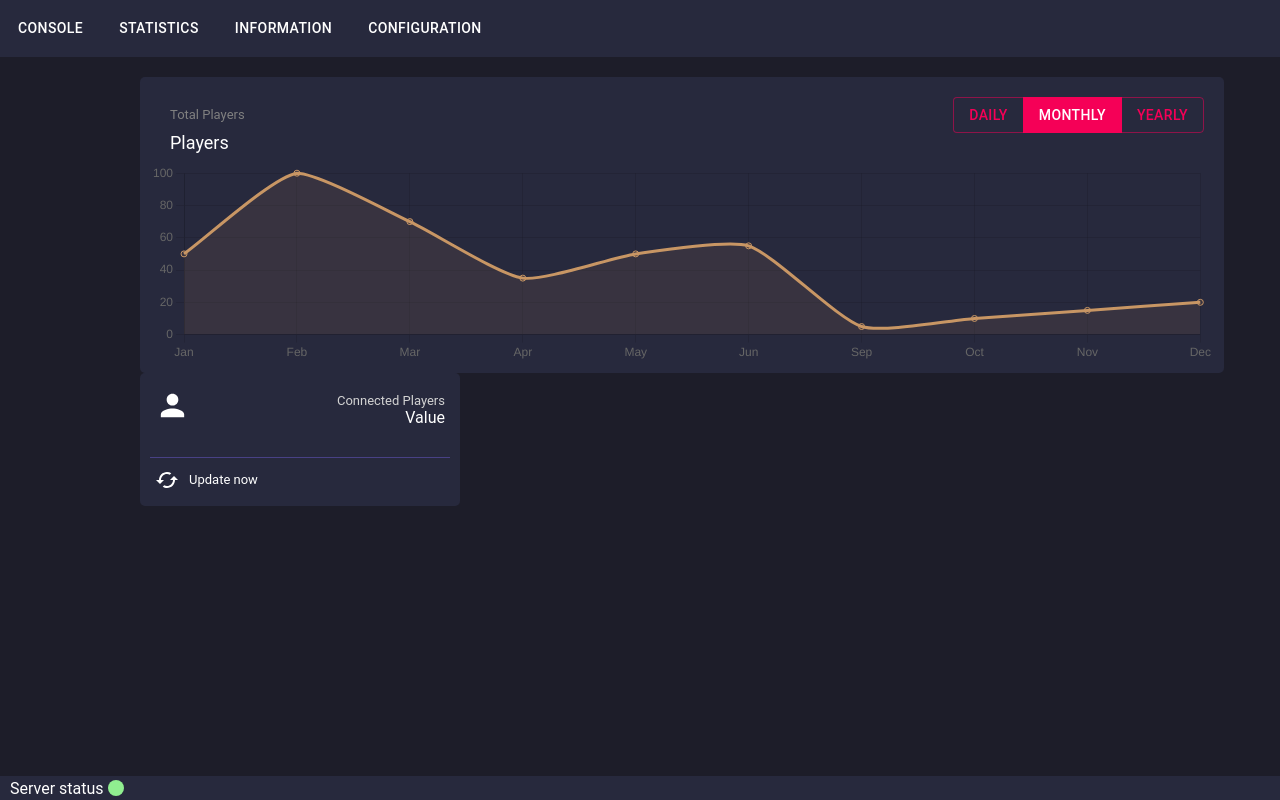
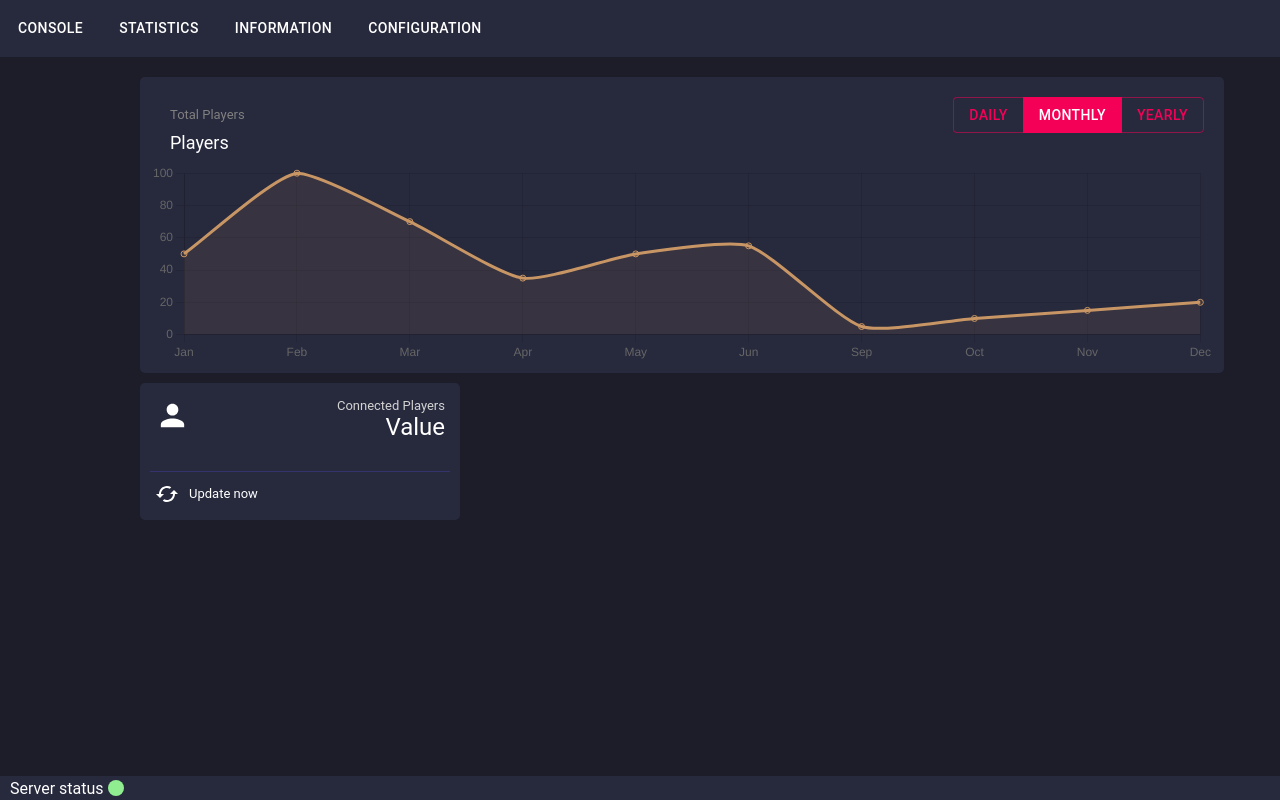
Before and after one commit to michalzard/Solaris, a React (Create React App) app: page /stats in a window 1280 px wide. Built offline with nearby package versions, Linux system fonts and the light colour scheme; no server answers.

Commit message:
statcard expects props now

```diff
--- a/src/components/Statistics/StatCard.jsx
+++ b/src/components/Statistics/StatCard.jsx
@@ -2,9 +2,9 @@ import React from 'react'
 import "./StatCard.scss";
 import AddIcon from '@material-ui/icons/Add';
 
-function StatCard({icon,actionIcon,title,value,desc}) {
+function StatCard({icon,actionIcon,title,value,desc,onClickCallback,className,id}) {
     return (
-        <div className="stat-card">
+        <div className={`stat-card ${className ? className : null}`} id={`${id ? id : null}`}>
 
         <div className="header">
         <span className="icon">{icon ? icon : <AddIcon fontSize={"large"}/>}</span>
@@ -15,7 +15,8 @@ function StatCard({icon,actionIcon,title,value,desc}) {
         </div>
 
         <div className="action">
-        <span className="icon">{actionIcon ? actionIcon : <AddIcon />}</span>
+        <span className="icon" onClick={onClickCallback ? onClickCallback : null}>
+        {actionIcon ? actionIcon : <AddIcon />}</span>
         <span className="name">{desc ? desc : "Description"}</span>
         </div>
         </div>
--- a/src/components/Statistics/StatCard.scss
+++ b/src/components/Statistics/StatCard.scss
@@ -12,7 +12,7 @@
     justify-content: space-between;
     padding: 5px;
     padding-bottom: 30px;
-    border-bottom: 1px solid rgba(106, 91, 205,.5);
+    border-bottom: 1px solid rgba(85, 73, 219, 0.3);
     .info {
       display: flex;
       flex-direction: column;
@@ -23,6 +23,9 @@
         color: lightgray;
         font-size: small;
       }
+      .value{
+        font-size:x-large;
+      }
     }
   }
   .action{
@@ -31,6 +34,11 @@
     align-items: center;
     padding-top: 10px;
     padding-left: 5px;
+    .icon{
+      :hover{
+        cursor: pointer;
+      }
+    }
     .name{
         display:flex;
         font-size: small;
```
